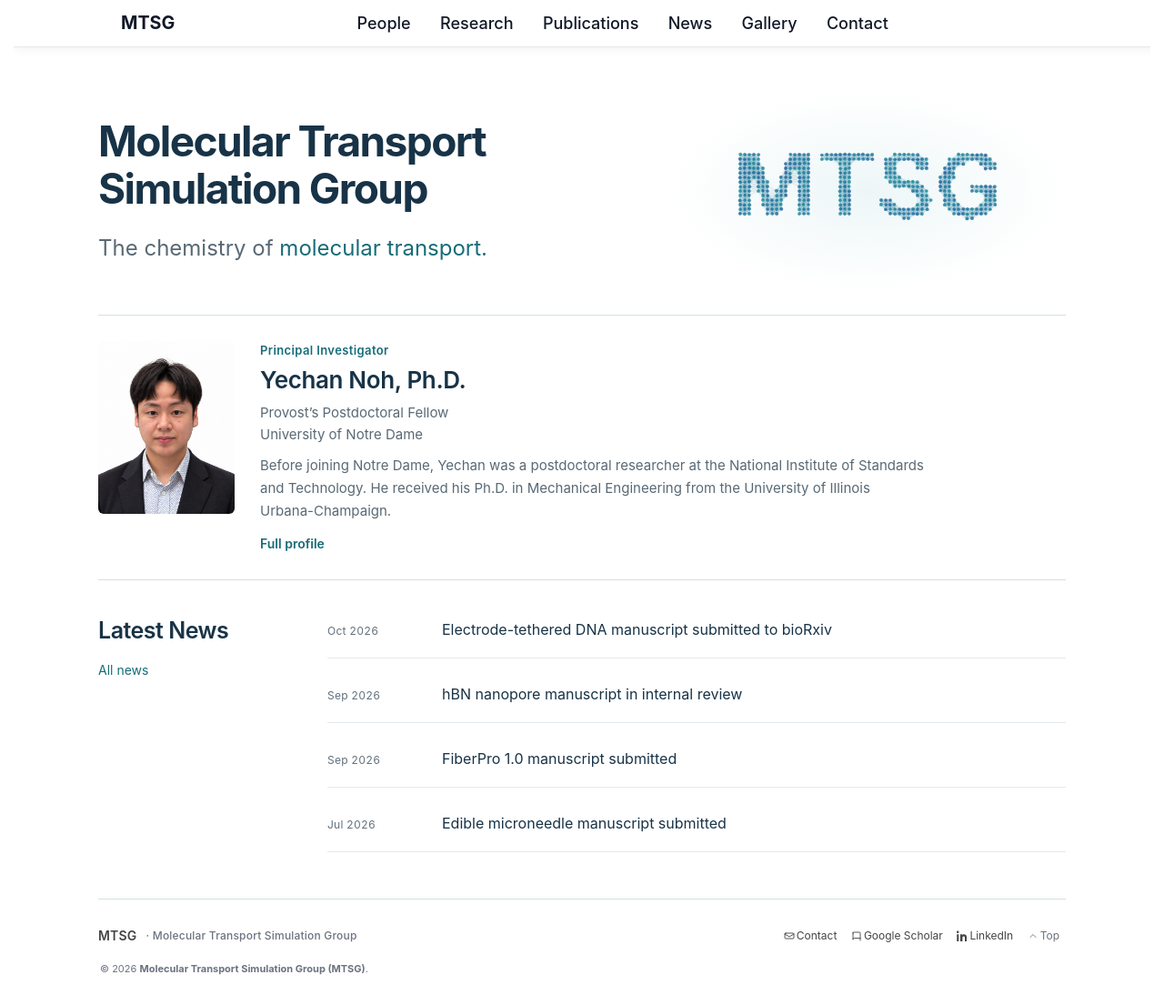
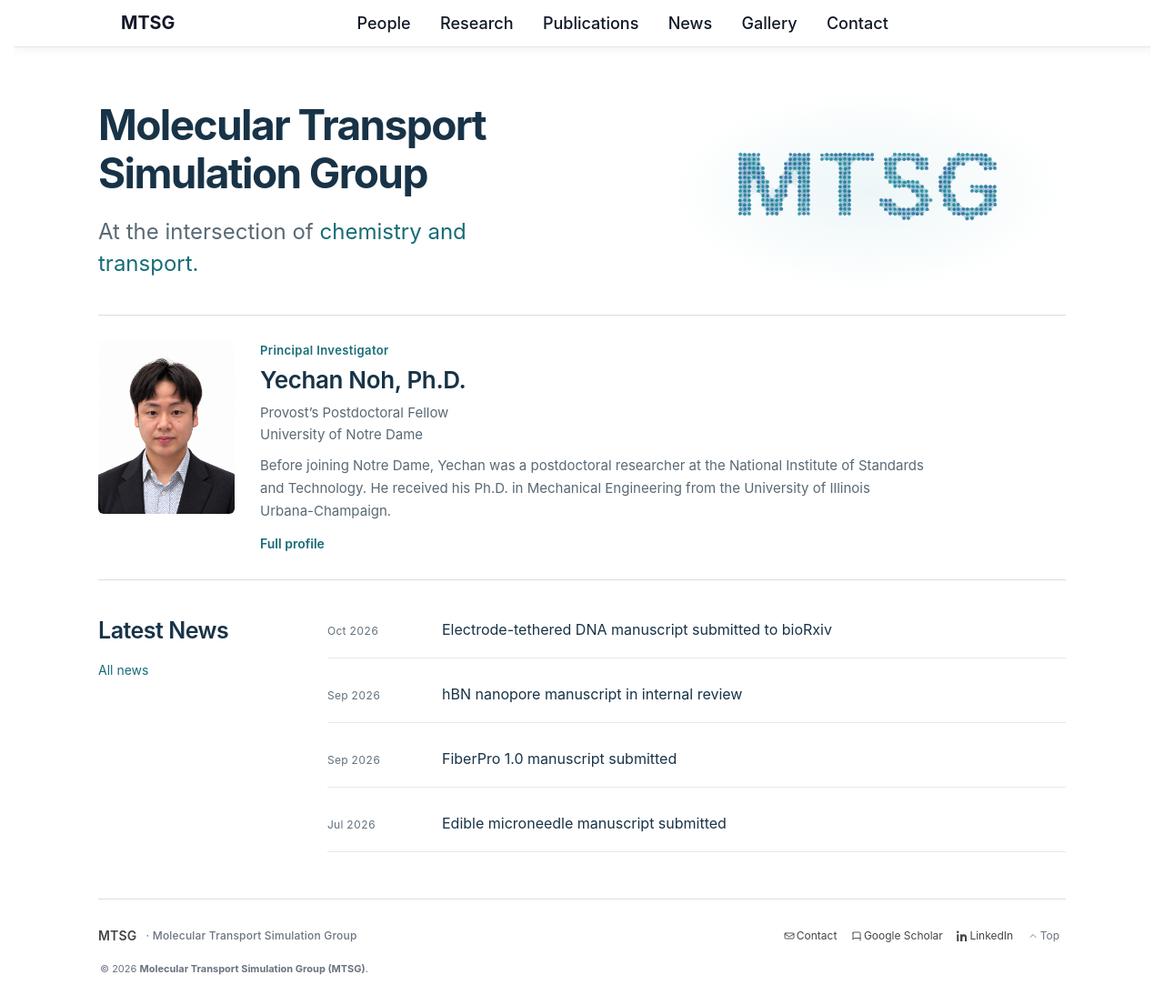
Before and after one commit to Yechan-Noh/MPSG, a Jekyll site: the page built from _pages/about.md, in a window 1280 px wide and 1105 px high. Shown: the whole window at 91% size. Built offline with Jekyll 4.4.1, drawn with Linux system fonts in a browser that asks for light colours.

Commit message:
Restore chemistry and transport homepage phrase

```diff
--- a/_pages/about.md
+++ b/_pages/about.md
@@ -9,7 +9,7 @@ body_class: home-page
 <section class="home-intro" aria-labelledby="group-title">
   <div class="home-intro-copy">
     <h1 id="group-title">Molecular Transport<br>Simulation Group</h1>
-    <p class="home-phrase">The chemistry of <span>molecular transport.</span></p>
+    <p class="home-phrase">At the intersection of <span>chemistry and transport.</span></p>
   </div>
   <div class="home-animation"><canvas id="titleCanvas" aria-label="Animated MTSG particle logo">MTSG</canvas></div>
 </section>
```
